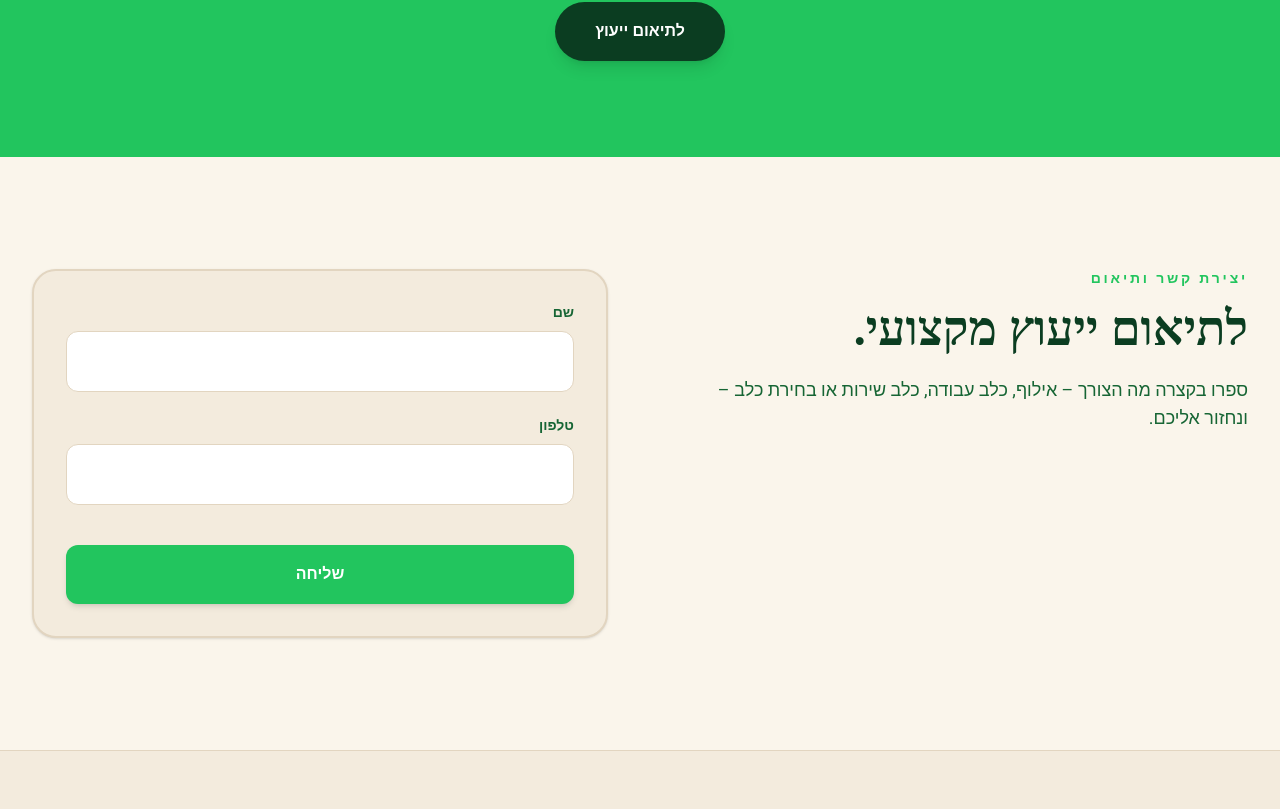
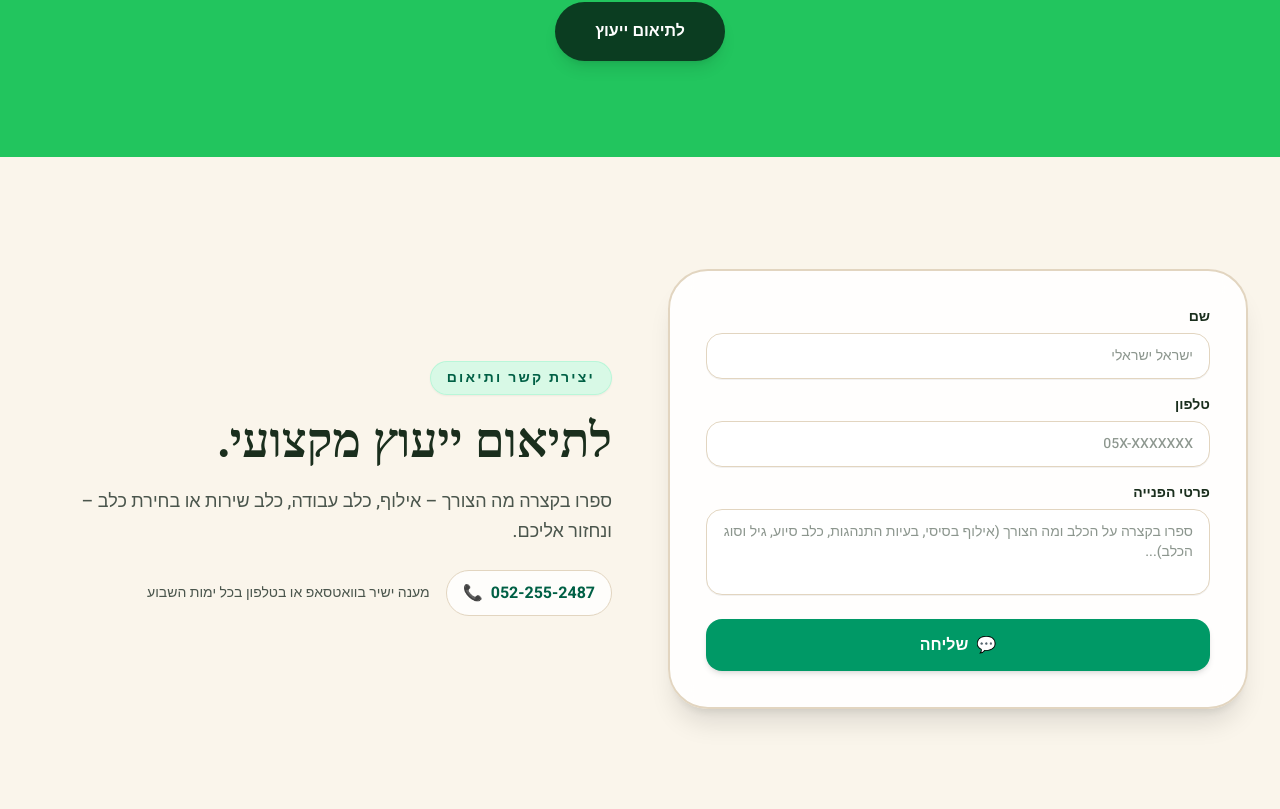
Before and after one commit to naorla/michael-website, a React (Vite) app: page / in a window 1280 px wide. Shown: the part 8221-9030 px from the top of the page. Built offline with nearby package versions, Linux system fonts and the light colour scheme; a web font is replaced by a local one.

Commit message:
before review final version final commit

```diff
--- a/src/LanguageContext.tsx
+++ b/src/LanguageContext.tsx
@@ -4,7 +4,7 @@ import type { ReactNode } from 'react';
 export const translations = {
   he: {
     brandName: "מרכז לאילוף והעצמה כלבנית",
-    brandSubtitle: "מיכאל לפושניאנסקי  ",
+    brandSubtitle: "מיכאל לפושניאנסקי",
     phoneDisplay: "052-255-2487",
     skipLink: "דילוג לתוכן",
 
@@ -17,7 +17,6 @@ export const translations = {
     heroCta2: "הכירו את המרכז",
     heroWaze: "ניווט בוויז: מושב סתריה (ליד רחובות), ישראל",
 
-    // קישורי הניווט המעודכנים
     navServices: "שירותים",
     navApproach: "השיטה",
     navWhy: "היתרונות שלנו",
@@ -27,7 +26,6 @@ export const translations = {
     navAbout: "אודות",
     navContact: "צרו קשר",
 
-    // כותרות הסקשנים
     aboutSubtitle: "הסיפור והחזון המקצועי",
     aboutMainTitle: "מרכז לאילוף והעצמה כלבנית",
     aboutMainDesc: "מרכז לאילוף והעצמה כלבנית בניהולו של מיכאל לפושניאנסקי מוביל סטנדרט חסר פשרות בעולם האילוף. אנו מתמחים בהכשרת כלבי משפחה, כלבי סיוע וכלבי עבודה ייעודיים. התהליך מתבצע תוך התאמה מלאה לצרכיכם, בין אם בהגעה ישירה לבית הלקוח ובין אם במתחם ההכשרה המקצועי שלנו, במטרה להבטיח תוצאות שנשמרות לכל החיים.",
@@ -59,8 +57,12 @@ export const translations = {
     contactTitle: "לתיאום ייעוץ מקצועי.",
     contactDesc: "ספרו בקצרה מה הצורך – אילוף, כלב עבודה, כלב שירות או בחירת כלב – ונחזור אליכם.",
     contactName: "שם",
+    contactNamePlaceholder: "ישראל ישראלי",
     contactPhone: "טלפון",
+    contactMessage: "פרטי הפנייה",
+    contactMessagePlaceholder: "ספרו בקצרה על הכלב ומה הצורך (אילוף בסיסי, בעיות התנהגות, כלב סיוע, גיל וסוג הכלב)...",
     contactSubmit: "שליחה",
+    contactDirectAnswer: "מענה ישיר בוואטסאפ או בטלפון בכל ימות השבוע",
 
     testiSubtitle: "המלצות וסיפורי הצלחה מהשטח",
     testiTitle: "קולות שהגיעו מהשטח.",
@@ -89,7 +91,7 @@ export const translations = {
     srv1Title: "כלבי משפחה וחיות מחמד",
     srv1_1: "אילוף משמעת בסיסית ומתקדמת",
     srv1_2: "פתרון בעיות התנהגות בבית ובחוץ",
-    srv1_3: "אילוף בכלבייה או בבית הלקוח במרכז הארץ ",
+    srv1_3: "אילוף בכלבייה או בבית הלקוח במרכז הארץ",
     srv1_4: "חיבור נכון לילדים ולמשפחה",
     srv2Title: "כלבי סיוע לפוסט טראומה",
     srv2_1: "איתור ומיון קפדני של הכלב המתאים",
@@ -119,7 +121,7 @@ export const translations = {
     galSubtitle: "תיעוד והצצה לעשייה בשטח",
     galTitle: "גלריית תמונות וסרטונים",
     galDesc: "הצצה מעשית לשיטות העבודה שלנו עם כלבי משפחה, כלבי עבודה וכלבי סיוע.",
-    whatsappMsg: "היי, הגעתי מהאתר ואשמח להתייעץ"
+    whatsappMsg: "היי מיכאל, הגעתי מהאתר ואשמח להתייעץ"
   },
   en: {
     brandName: "Canine Empowerment Center",
@@ -136,7 +138,6 @@ export const translations = {
     heroCta2: "Meet Us",
     heroWaze: "Navigate on Waze: Moshav Sitria (near Rehovot), Israel",
 
-    // Navigation links in English
     navServices: "Services",
     navApproach: "Method",
     navWhy: "Why Us",
@@ -177,8 +178,12 @@ export const translations = {
     contactTitle: "Book a professional consultation.",
     contactDesc: "Tell us briefly what you need - training, working dog, service dog, or dog selection - and we'll get back to you.",
     contactName: "Name",
+    contactNamePlaceholder: "John Doe",
     contactPhone: "Phone",
+    contactMessage: "Message / Details",
+    contactMessagePlaceholder: "Tell us briefly about your dog and needs (obedience, behavioral issues, age, breed)...",
     contactSubmit: "Submit",
+    contactDirectAnswer: "Direct response via WhatsApp or phone 7 days a week",
 
     testiSubtitle: "Field Testimonials & Reviews",
     testiTitle: "Voices from the field.",
@@ -245,7 +250,7 @@ export const translations = {
     phoneDisplay: "052-255-2487",
     skipLink: "Перейти к контенту",
 
-    heroBadge1: "Более 35 лет опывката",
+    heroBadge1: "Более 35 лет опыта",
     heroBadge2: "Просторный и профессионально оборудованный питомник",
     heroSubtitle: "Профессиональная дрессировка · Семейные собаки · Собаки-помощники · Служебные собаки",
     heroTitle: "Опыт, созданный на практике. Точность результатов.",
@@ -254,7 +259,6 @@ export const translations = {
     heroCta2: "О Центре",
     heroWaze: "Waze: Мошав Ситрия (возле Реховота), Израиль",
 
-    // Navigation links in Russian
     navServices: "Услуги",
     navApproach: "Методика",
     navWhy: "Преимущества",
@@ -282,7 +286,7 @@ export const translations = {
     apprSubtitle: "Методика и принципы воспитания",
     apprTitle: "Ключевые принципы – От понимания к стойкому результату",
     apprDesc: "Мы не верим в поверхностные шаблоны. Воспитание собаки строится на точном чтении поведения, доверии и последовательной практике.",
-    apprStep1Num: "01", apprStep1Title: "Диагностика и анализ", apprStep1Desc: "Глубокая оценка характера собаки, триггеров и взаимоотношений в семье.",
+    apprStep1Num: "01", apprStep1Title: "Диагностика и анализ", apprStep1Desc: "Глубокая оценка характера собаки, триגгеров и взаимоотношений в семье.",
     apprStep2Num: "02", apprStep2Title: "Контакт и доверие", apprStep2Desc: "Создание понятного языка общения на основе взаимного уважения, а не страха.",
     apprStep3Num: "03", apprStep3Title: "Практика в реальной среде", apprStep3Desc: "Закрепление навыков дома, на прогулке и при внешних раздражителях.",
     apprStep4Num: "04", apprStep4Title: "Спокойствие на всю жизнь", apprStep4Desc: "Стабильное и предсказуемое поведение собаки, дарящее уверенность владельцу.",
@@ -295,8 +299,12 @@ export const translations = {
     contactTitle: "Записаться на профессиональную консультацию.",
     contactDesc: "Коротко расскажите, что вам нужно — дрессировка, служебная собака или выбор щенка.",
     contactName: "Имя",
+    contactNamePlaceholder: "Иван Иванов",
     contactPhone: "Телефон",
+    contactMessage: "Детали обращения",
+    contactMessagePlaceholder: "Кратко расскажите о вашей собаке и пожеланиях...",
     contactSubmit: "Отправить",
+    contactDirectAnswer: "Прямая связь в WhatsApp или по телефону всю неделю",
 
     testiSubtitle: "Реальные отзывы клиентов",
     testiTitle: "Голоса с мест.",
--- a/src/components/Contact.tsx
+++ b/src/components/Contact.tsx
@@ -1,22 +1,122 @@
+import { useState } from "react";
+import type { FormEvent } from "react";
 import { useLanguage } from "../LanguageContext";
 
 export function Contact() {
   const { t } = useLanguage();
+  const [name, setName] = useState("");
+  const [phone, setPhone] = useState("");
+  const [message, setMessage] = useState("");
+
+  const handleSubmit = (e: FormEvent) => {
+    e.preventDefault();
+
+    // בניית הודעה מסודרת לוואטסאפ
+    const intro = t('whatsappMsg');
+    const msgBody = `${intro}\n\n👤 *שם:* ${name}\n📞 *טלפון:* ${phone}${message ? `\n📝 *פרטי הפנייה:* ${message}` : ""}`;
+    const encoded = encodeURIComponent(msgBody);
+
+    // פתיחה ישירה של שיחת וואטסאפ
+    window.open(`https://wa.me/972522552487?text=${encoded}`, "_blank");
+  };
+
   return (
-    <section id="contact" className="scroll-mt-24 bg-ink py-20 md:py-28">
-      <div className="mx-auto grid max-w-7xl gap-16 px-4 md:grid-cols-2 md:px-8">
-        <div>
-          <p className="text-sm font-bold tracking-[0.2em] text-gold uppercase">{t('contactSub')}</p>
-          <h2 className="mt-4 font-serif text-4xl font-extrabold text-paper md:text-5xl">{t('contactTitle')}</h2>
-          <p className="mt-6 text-lg text-paper-2">{t('contactDesc')}</p>
+    <section id="contact" className="scroll-mt-24 bg-[#FAF5EB] py-20 md:py-28 relative overflow-hidden border-b border-[#E2D5C0]">
+      <div className="relative mx-auto max-w-7xl px-4 md:px-8">
+        <div className="grid grid-cols-1 lg:grid-cols-12 gap-10 lg:gap-14 items-center">
+
+          {/* תיבת הטופס */}
+          <div className="lg:col-span-6 bg-white/90 backdrop-blur-md p-6 sm:p-9 rounded-[2.5rem] border-2 border-[#E2D5C0] shadow-xl">
+            <form onSubmit={handleSubmit} className="flex flex-col gap-4">
+
+              {/* שדה שם */}
+              <div className="flex flex-col gap-1.5">
+                <label className="text-xs sm:text-sm font-bold text-[#1a2e1d]">
+                  {t('contactName')}
+                </label>
+                <input
+                  type="text"
+                  required
+                  value={name}
+                  onChange={(e) => setName(e.target.value)}
+                  placeholder={t('contactNamePlaceholder')}
+                  className="w-full px-4 py-3 rounded-2xl border border-[#E2D5C0] bg-white text-[#1a2e1d] text-sm font-medium focus:outline-none focus:border-emerald-600 focus:ring-2 focus:ring-emerald-600/20 transition-all shadow-2xs"
+                />
+              </div>
+
+              {/* שדה טלפון */}
+              <div className="flex flex-col gap-1.5">
+                <label className="text-xs sm:text-sm font-bold text-[#1a2e1d]">
+                  {t('contactPhone')}
+                </label>
+                <input
+                  type="tel"
+                  required
+                  value={phone}
+                  onChange={(e) => setPhone(e.target.value)}
+                  placeholder="05X-XXXXXXX"
+                  dir="ltr"
+                  className="w-full px-4 py-3 rounded-2xl border border-[#E2D5C0] bg-white text-[#1a2e1d] text-sm font-medium focus:outline-none focus:border-emerald-600 focus:ring-2 focus:ring-emerald-600/20 transition-all shadow-2xs text-right rtl:text-right ltr:text-left"
+                />
+              </div>
+
+              {/* תיבת כתיבה מורחבת לפנייה */}
+              <div className="flex flex-col gap-1.5">
+                <label className="text-xs sm:text-sm font-bold text-[#1a2e1d]">
+                  {t('contactMessage')}
+                </label>
+                <textarea
+                  rows={3}
+                  value={message}
+                  onChange={(e) => setMessage(e.target.value)}
+                  placeholder={t('contactMessagePlaceholder')}
+                  className="w-full px-4 py-3 rounded-2xl border border-[#E2D5C0] bg-white text-[#1a2e1d] text-sm font-medium focus:outline-none focus:border-emerald-600 focus:ring-2 focus:ring-emerald-600/20 transition-all shadow-2xs resize-none"
+                />
+              </div>
+
+              {/* כפתור שליחה */}
+              <button
+                type="submit"
+                className="mt-2 w-full py-3.5 px-6 rounded-2xl bg-emerald-600 hover:bg-emerald-700 text-white font-black text-base shadow-md hover:shadow-lg transition-all duration-200 hover:scale-[1.01] active:scale-[0.99] flex items-center justify-center gap-2 cursor-pointer"
+              >
+                <span>💬</span>
+                <span>{t('contactSubmit')}</span>
+              </button>
+            </form>
+          </div>
+
+          {/* כותרת והסבר לצד הטופס */}
+          <div className="lg:col-span-6 flex flex-col gap-4 text-start">
+            <span className="inline-block w-fit rounded-full bg-emerald-100/80 px-4 py-1.5 text-xs sm:text-sm font-bold tracking-[0.16em] text-emerald-800 uppercase border border-emerald-200/60 shadow-xs">
+              {t('contactSub')}
+            </span>
+
+            <h2 className="font-serif text-3xl sm:text-5xl font-black text-[#1a2e1d] leading-tight">
+              {t('contactTitle')}
+            </h2>
+
+            <p className="text-base sm:text-lg font-medium text-[#4a554c] leading-relaxed max-w-xl">
+              {t('contactDesc')}
+            </p>
+
+            <div className="pt-2 flex flex-col sm:flex-row items-start sm:items-center gap-4 text-[#1a2e1d]">
+              <a
+                href="tel:0522552487"
+                className="inline-flex items-center gap-2 text-base font-bold text-emerald-800 hover:text-emerald-950 transition-colors bg-white/80 px-4 py-2.5 rounded-full border border-[#E2D5C0]"
+                dir="ltr"
+              >
+                <span>📞</span>
+                <span>052-255-2487</span>
+              </a>
+
+              {/* שורת המענה הישיר מתורגמת כעת במלואה לכל שפה */}
+              <span className="text-xs sm:text-sm text-[#4a554c] font-medium">
+                {t('contactDirectAnswer')}
+              </span>
+            </div>
+          </div>
+
         </div>
-        <form className="rounded-3xl border-2 border-line bg-ink-2 p-8 shadow-sm">
-          <div className="grid gap-6">
-            <div><label className="mb-2 block text-sm font-bold text-paper-2">{t('contactName')}</label><input type="text" className="w-full rounded-xl border border-line bg-white p-4 focus:border-gold focus:outline-none focus:ring-1 focus:ring-gold" /></div>
-            <div><label className="mb-2 block text-sm font-bold text-paper-2">{t('contactPhone')}</label><input type="tel" className="w-full rounded-xl border border-line bg-white p-4 focus:border-gold focus:outline-none focus:ring-1 focus:ring-gold" /></div>
-            <button type="submit" className="mt-4 w-full rounded-xl bg-gold py-4 font-bold text-white shadow-md transition hover:bg-gold-2">{t('contactSubmit')}</button>
-          </div>
-        </form>
       </div>
     </section>
   );
```
